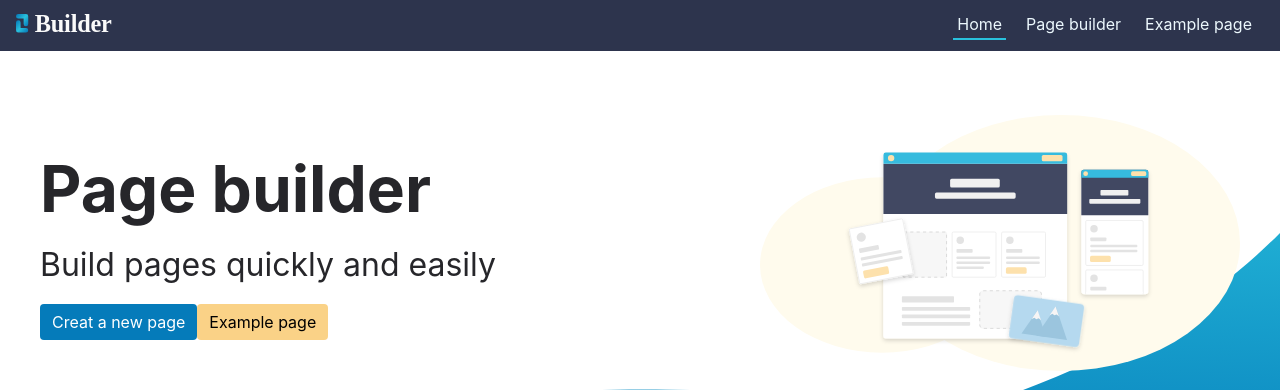
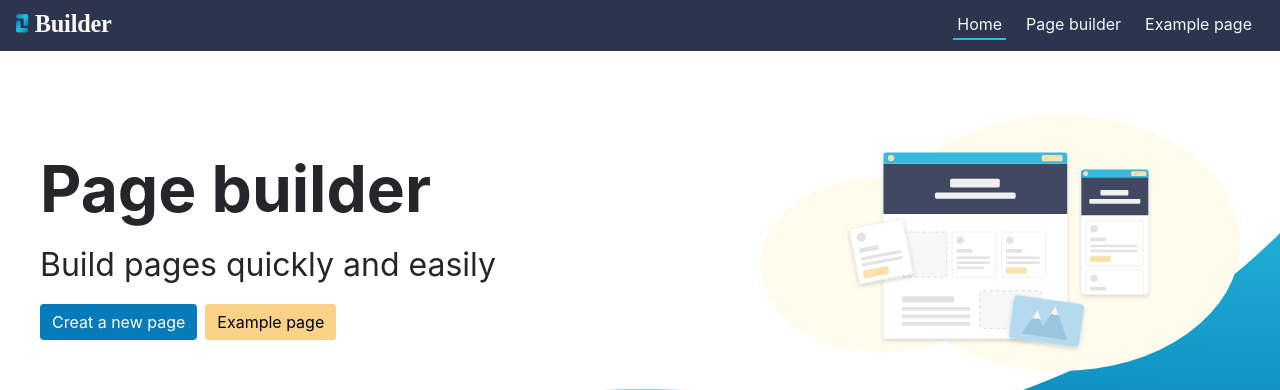
Before and after one commit to ejgoodwin/page-builder, a React (Create React App) app: page / in a window 1280 px wide. Shown: the top 390 px of the page. Built offline with nearby package versions, Linux system fonts and the light colour scheme.

Commit message:
fix button spacing

```diff
--- a/src/App.css
+++ b/src/App.css
@@ -70,6 +70,12 @@ button ~ button,
 
 .button--red:not(:disabled):hover {
   background-color: #a2334d;
+}
+
+.button-container {
+  display: flex;
+  flex-wrap: wrap;
+  gap: 8px;
 }
 
 .button-small {
--- a/src/components/section/SectionItem.js
+++ b/src/components/section/SectionItem.js
@@ -8,14 +8,11 @@ const SectionItem = ({ component, item }) => {
 	const padding = item.padding ? item.padding : '';
 
 	return (
-		<div className={`${component}__item`} style={{ "backgroundColor": backgroundColour, "color":  textColour, "padding": padding}}>
+		<div className={`${component}__item`} style={{ "backgroundColor": backgroundColour, "color": textColour, "padding": padding }}>
 			<div className={`${component}__item-text`}>
 				{item.heading && heading}
 				{item.text && <p>{item.text}</p>}
-				{item.buttons ? item.buttons
-					.filter(button => button.label.length > 0)
-					.map(button =>
-					<Link className={`button ${button.classes}`} to={button.link ? button.link : ''}>{button.label}</Link>) : '' }
+				{item.buttons ? <Buttons buttons={item.buttons} /> : ''}
 			</div>
 			<div className={`${component}__item-media`}>
 				{item.image && <img src={item.image} alt="" />}
@@ -24,4 +21,15 @@ const SectionItem = ({ component, item }) => {
 	);
 }
 
+function Buttons({ buttons }) {
+	return (
+		<div className="button-container">
+			{buttons.map((button) =>
+				<Link className={`button ${button.classes}`} to={button.link ? button.link : ''}>
+					{button.label}
+				</Link>)}
+		</div>
+	);
+}
+
 export default SectionItem;
```
